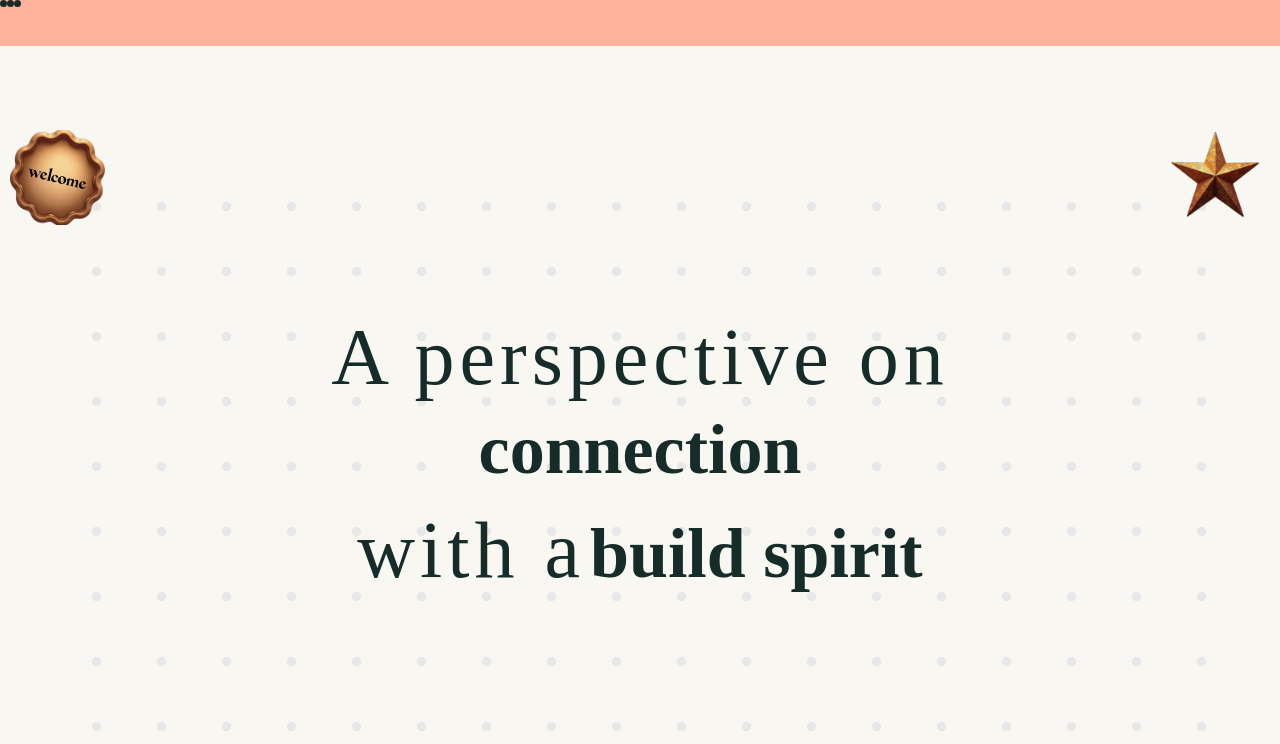
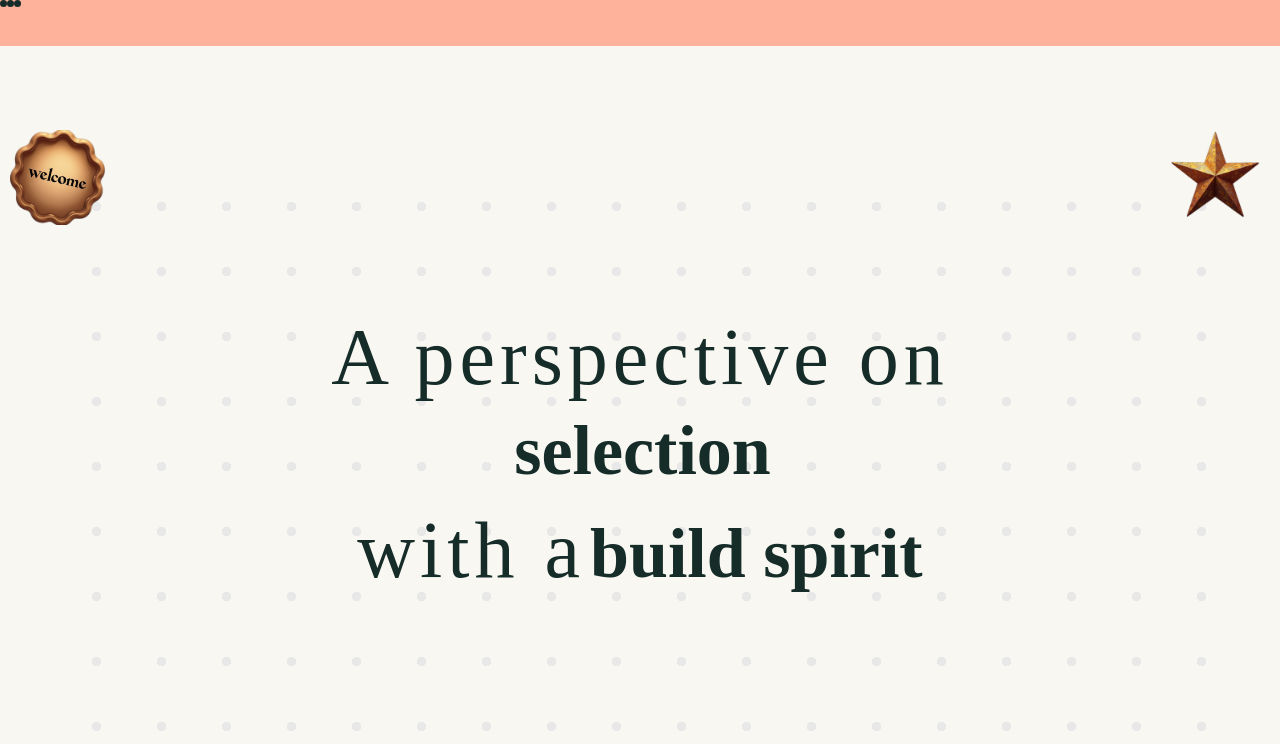
Before and after one commit to bodyraul/FirstAwwwardSite, a React (Create React App) app in the folder client/: page / in a window 1280 px wide. Shown: the top 744 px of the page. Built offline with nearby package versions, Linux system fonts and the light colour scheme.

Commit message:
modif animation

```diff
--- a/client/src/CustomHoocks/intro/UseAnimTitreIntro.jsx
+++ b/client/src/CustomHoocks/intro/UseAnimTitreIntro.jsx
@@ -14,13 +14,13 @@
             const fontDelayUn=()=>{
             setTimeout(() => {
                     fontBasiqueUn.current.classList.add("fontAleatoireAnim");
-            }, 400);
+            }, 200);
         }
 
             const fontDelayDeux=()=>{
             setTimeout(() => {
                     fontSpecialUn.current.classList.add("fontAleatoireAnim");
-            }, 200);
+            }, 100);
         }
 
         fontAleatoire.current.classList.add("fontAleatoireAnim");
--- a/client/src/CustomHoocks/support/UseAnimSupport.jsx
+++ b/client/src/CustomHoocks/support/UseAnimSupport.jsx
@@ -10,7 +10,7 @@
     useEffect(() => {
         const scrolling=()=>{
             const tailleEcran = window.innerHeight
-            const hauteurDivTechno = divTechnologieEntreprise.current.getBoundingClientRect().top;
+            const hauteurDivTechno = divManagamentStartup.current.getBoundingClientRect().top;
 
             if(hauteurDivTechno<=tailleEcran){
                 supportBtnIntro.current.classList.add("affichageSupport");
--- a/client/src/component/supportComponent/Support.jsx
+++ b/client/src/component/supportComponent/Support.jsx
@@ -17,7 +17,7 @@
     const{divTechnologieEntreprise,supportBtnIntro,divDesigneBrand,divManagamentStartup}= UseAnimSupport();
 
   return (
-    <div style={{fontFamily:"Libre Baskerville"}} className='supp480:h-[1200px] supp768:h-[1300px] supp1024:h-[1500px] supp1600:h-[1700px] w-screen h-[800px] bg-blanc flex flex-col items-center justify-around '>
+    <div style={{fontFamily:"Libre Baskerville"}} className='supp480:h-[1100px] supp768:h-[1200px] supp1024:h-[1300px] supp1600:h-[1400px] w-screen h-[800px] bg-blanc flex flex-col items-center justify-around '>
         <TitreSupport ref={supportBtnIntro} tabUn={allTitreSouligne} tabDeux={allTitreSouligneCache} />
         <TitreCacheSupport refUne={divDesigneBrand} refDeux={titreSouligneUn} refTrois={titreSouligneCacheUn} textUn={"Creation"} textDeux="Label"  ></TitreCacheSupport>
         <TitreCacheSupport refUne={divTechnologieEntreprise} refDeux={titreSouligneDeux} refTrois={titreSouligneCacheDeux} textUn={"Innovation "} textDeux="Business " ></TitreCacheSupport>
--- a/client/src/index.css
+++ b/client/src/index.css
@@ -46,7 +46,7 @@
 }
 
 .animCuration{
-  animation: animCuration 9s forwards 3s infinite ease-in-out;
+  animation: animCuration 6s forwards 2.5s infinite ease-in-out;
 }
 
 @keyframes animCuration {
@@ -77,7 +77,7 @@
 }
 
 .animBuilding{
-  animation: animBuilding 9s forwards 3s infinite ease-in-out;
+  animation: animBuilding 6s forwards 2.5s infinite ease-in-out;
 }
 
 @keyframes animBuilding {
@@ -100,7 +100,7 @@
 }
 
 .animConnecting{
-  animation: animConnecting 9s forwards 3s infinite ease-in-out;
+  animation: animConnecting 6s forwards 2.5s infinite ease-in-out;
 }
 
 @keyframes animConnecting {
@@ -206,17 +206,17 @@
 }
 
 .informationGradientAnim{
-      animation: animeUnePageUne 0.8s forwards   ease-out;
+      animation: animeUnePageUne 0.4s forwards   ease-in-out;
 }
 
 @keyframes animeUnePageUne {
-    0%{  transform: translateY(-900px) translateX(-50%) rotate(15deg);}
-    100%{  transform: translateY(0px) translateX(-50%)  rotate(5deg);}
+    0%{ opacity: 0; transform: translateY(-200px) translateX(-50%) rotate(15deg);}
+    100%{opacity: 1;  transform: translateY(0px) translateX(-50%)  rotate(5deg);}
 
 }
 
 .fontAleatoireAnim{
-      animation: animeDeuxPageUne 0.8s forwards 0.2s   ease-out;
+      animation: animeDeuxPageUne 0.4s forwards 0.2s   ease-out;
 }
 
 @keyframes animeDeuxPageUne {
@@ -236,7 +236,7 @@
 }
 
 .containerLogoAnim{
-      animation: animeQuatrePageUne 0.5s forwards 1.5s   ease-out;
+      animation: animeQuatrePageUne 0.6s forwards 0.6s   ease-out;
 }
 
 @keyframes animeQuatrePageUne {
@@ -322,34 +322,34 @@
 }
 
 @keyframes affichageSupport {
-  0%{opacity: 0;transform: translateY(-100px) ;}
+  0%{opacity: 0;transform: translateY(-300px) ;}
   100%{transform: translateY(0px);opacity: 1;}
 }
 
 .affichageDesign{
-  animation:affichageSupport 0.4s ease-in-out 0.2s forwards;
+  animation:affichageSupport 0.4s ease-in-out 0.1s forwards;
 }
 
 @keyframes affichageDesign {
-  0%{opacity: 0;transform: translateY(-100px) ;}
+  0%{opacity: 0;transform: translateY(-300px) ;}
   100%{transform: translateY(0px);opacity: 1;}
 }
 
 .affichageTechnologie{
-  animation:affichageTechnologie 0.4s ease-in-out 0.4s forwards;
+  animation:affichageTechnologie 0.4s ease-in-out 0.2s forwards;
 }
 
 @keyframes affichageTechnologie {
-  0%{opacity: 0;transform: translateY(-100px) ;}
+  0%{opacity: 0;transform: translateY(-300px) ;}
   100%{transform: translateY(0px);opacity: 1;}
 }
 
 .affichageManagement{
-  animation:affichageManagement 0.4s ease-in-out 0.6s forwards;
+  animation:affichageManagement 0.4s ease-in-out 0.3s forwards;
 }
 
 @keyframes affichageManagement {
-  0%{opacity: 0;transform: translateY(-100px) ;}
+  0%{opacity: 0;transform: translateY(-300px) ;}
   100%{transform: translateY(0px);opacity: 1;}
 }
 
```
